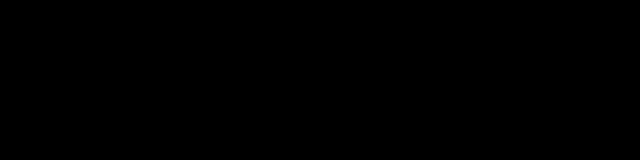
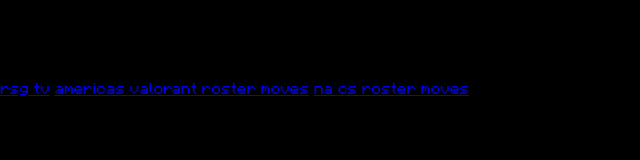
Before and after one commit to hlswan/hlswan.github.io, a plain HTML site: page index.html in a window 1280 px wide. Shown: the whole page, without its empty margins (0-640 px from the left). Drawn offline with Linux system fonts and the light colour scheme.

Commit message:
buttons added

```diff
--- a/index.html
+++ b/index.html
@@ -13,6 +13,9 @@
         </h1>
     </header>
 
+    <a href="/rsg-tv" class="button">rsg tv</a>
+    <a href="/am-val" class="button">americas valorant roster moves</a>
+    <a href="/na-cs" class="button">na cs roster moves</a>
 
     <script src="script.js"></script>
 </body>
```
